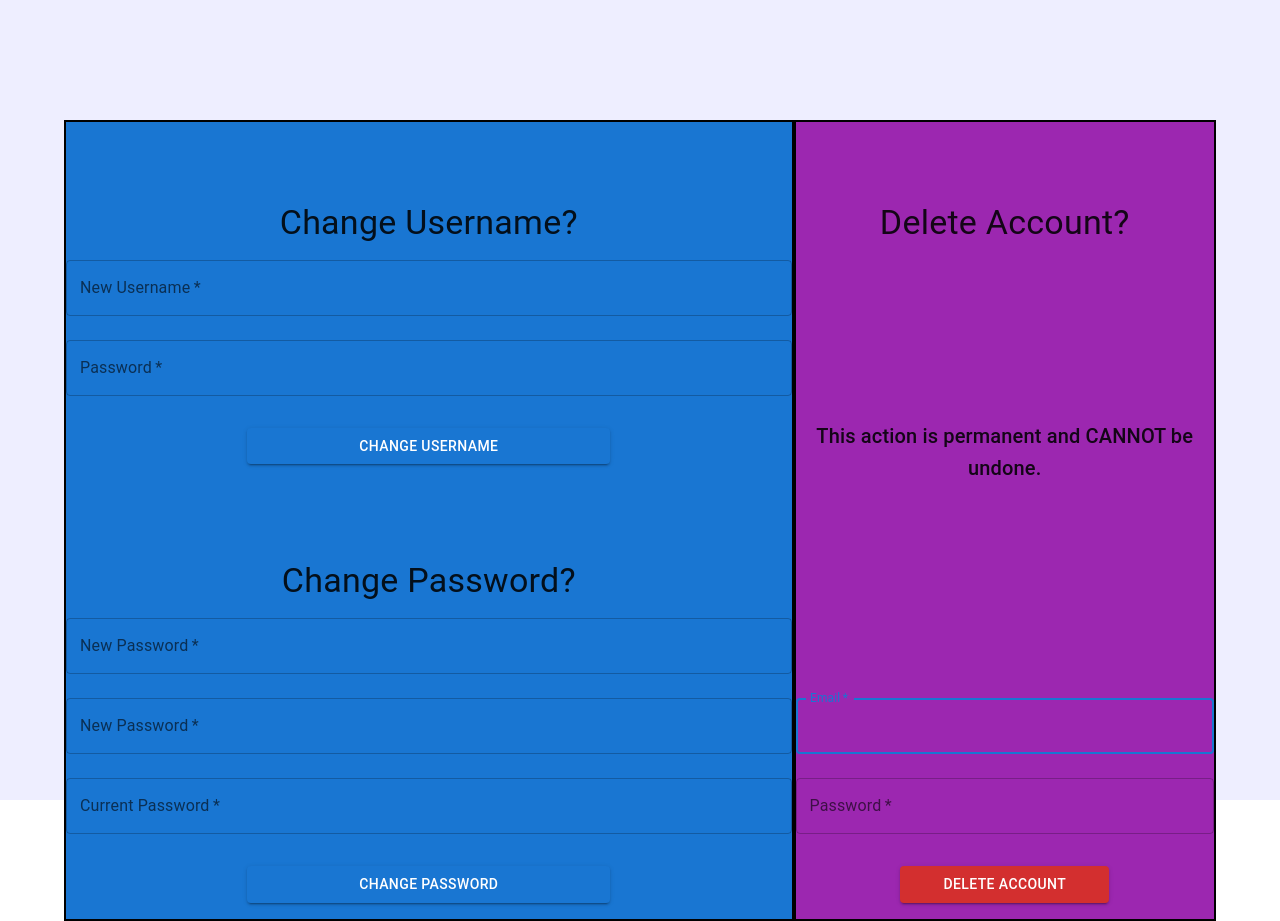
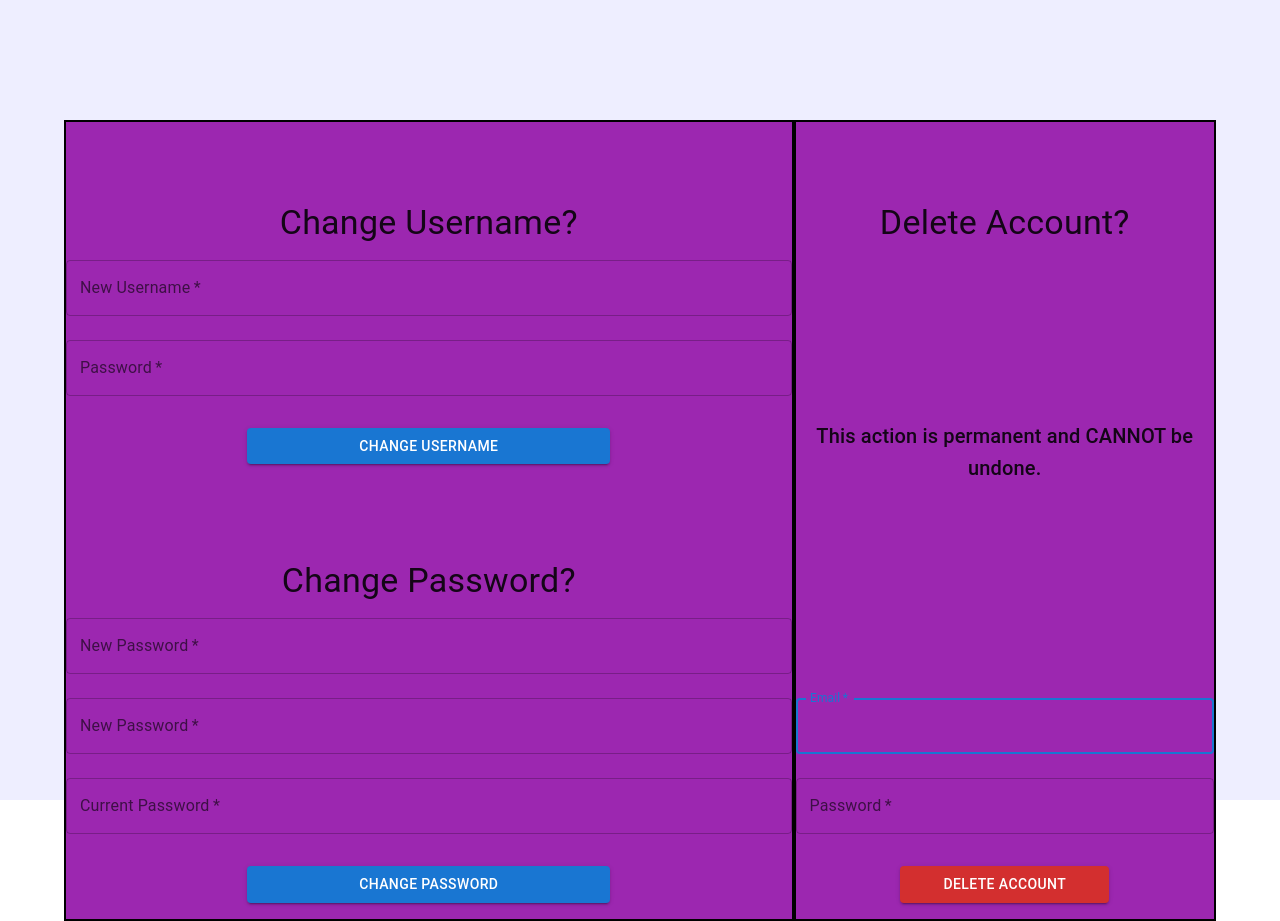
Before and after one commit to GabeLima/416-Project, a React (Create React App) app in the folder client/: page /account in a window 1280 px wide. Built offline with nearby package versions, Linux system fonts and the light colour scheme; no server answers.

Commit message:
Fixed textfield highlighting issue on account page.

```diff
--- a/client/src/components/AccountScreen.js
+++ b/client/src/components/AccountScreen.js
@@ -9,7 +9,17 @@ import { createTheme } from '@mui/material/styles';
 import { ThemeProvider } from '@mui/private-theming';
 
 const AccountScreen = () => {
-    const theme = createTheme({
+    const leftTheme = createTheme({
+        palette: {
+            primary: {
+              main: '#9FB4C7',
+            },
+            secondary: {
+              main: '#6A8D92',
+            }
+        },
+      });
+      const rightTheme = createTheme({
         palette: {
             primary: {
               main: '#6A8D92',
@@ -19,9 +29,9 @@ const AccountScreen = () => {
             }
         },
       });
+
     return (
         <div>
-            <ThemeProvider theme={theme}>
                 <Container component="main" maxWidth="lg" maxHeight="lg">
                 <CssBaseline />
                 <Box
@@ -32,7 +42,8 @@ const AccountScreen = () => {
                     alignItems: 'center',
                 }}
                 >
-                    <Box component="form" noValidate sx={{bgcolor:"primary.main", border:2, borderColor:"black", width:'75%'}}>
+                    <ThemeProvider theme={leftTheme}>
+                    <Box component="form" noValidate sx={{bgcolor:"secondary.main", border:2, borderColor:"black", width:'75%'}}>
                         <Box sx={{pt:10}}>
                             <Typography align="center" variant="h4"> Change Username?</Typography>
                         </Box>
@@ -55,6 +66,8 @@ const AccountScreen = () => {
                                 </Button>
                             </Typography>
                     </Box>
+                    </ThemeProvider>
+                    <ThemeProvider theme={rightTheme}>
                     <Box component="form" noValidate sx={{bgcolor:"secondary.main", border:2, borderColor:"black", height: '100%'}}>
                         <Box sx={{pt:10, pb:22}}>
                             <Typography align="center" variant="h4"> Delete Account?</Typography>
@@ -77,9 +90,9 @@ const AccountScreen = () => {
                         </Grid>
                         </Grid>
                     </Box>
+                    </ThemeProvider>
                 </Box>
             </Container>
-    </ThemeProvider>
   </div>
 
         )
```
